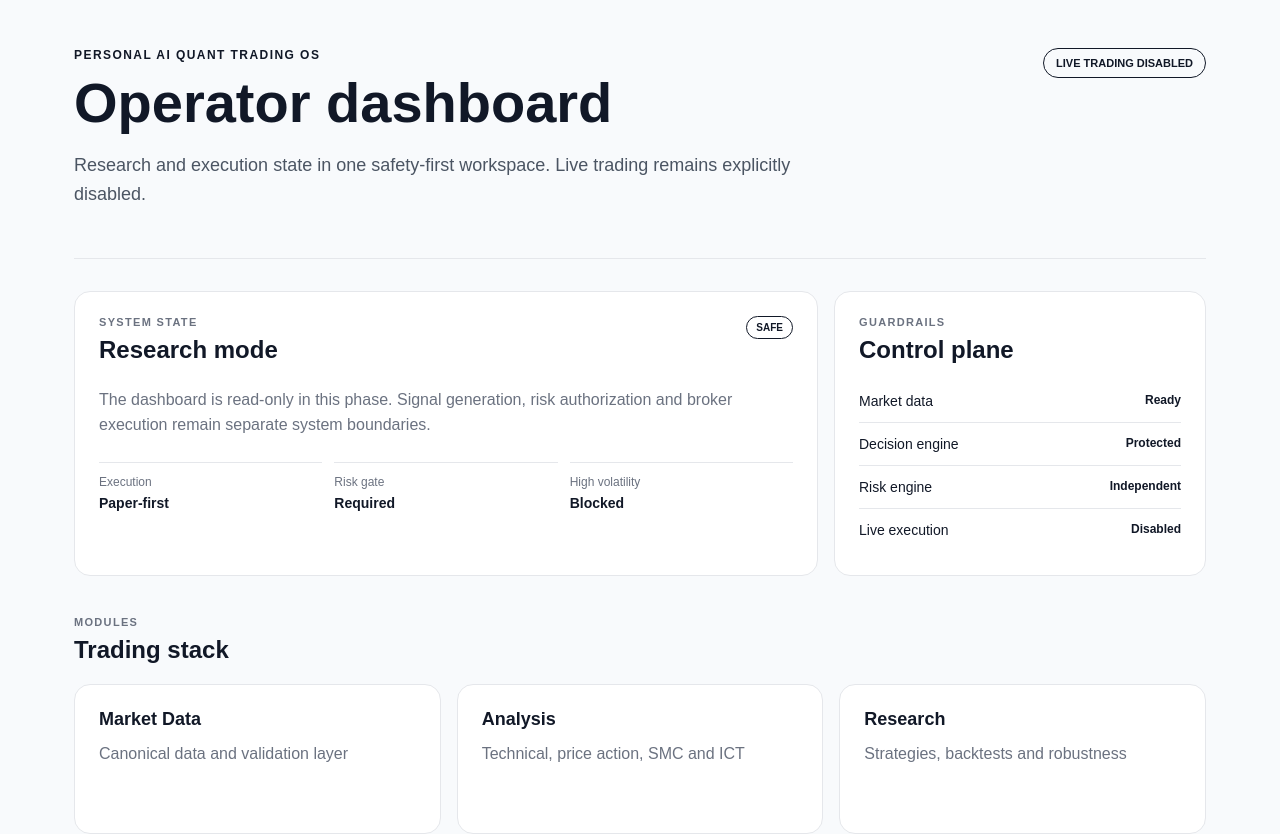
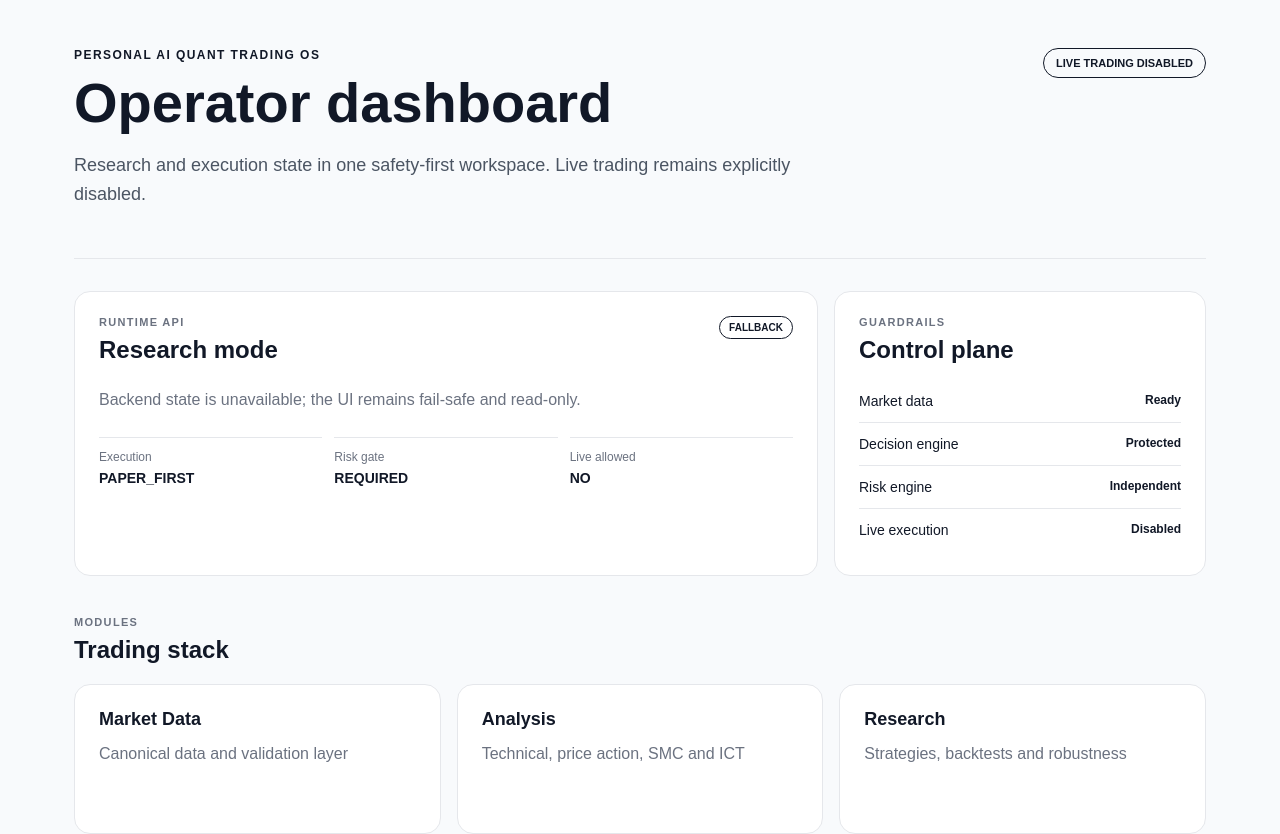
Before and after one commit to RahulParmar311197/Personal-AI-Quant-Trading-OS, a Next.js app in the folder 21_FRONTEND/: page / in a window 1280 px wide. Shown: the top 834 px of the page. Built offline with nearby package versions, Linux system fonts and the light colour scheme; no server answers.

Commit message:
feat dashboard consume runtime state API

```diff
--- a/21_FRONTEND/app/page.tsx
+++ b/21_FRONTEND/app/page.tsx
@@ -1,3 +1,5 @@
+import DashboardStatePanel from "./dashboard-state";
+
 const modules = [
   ["Market Data", "Canonical data and validation layer"],
   ["Analysis", "Technical, price action, SMC and ICT"],
@@ -30,34 +32,7 @@ export default function HomePage() {
       </header>
 
       <section className="dashboard-grid" aria-label="Trading system overview">
-        <article className="panel overview-panel">
-          <div className="panel-heading">
-            <div>
-              <p className="section-label">SYSTEM STATE</p>
-              <h2>Research mode</h2>
-            </div>
-            <span className="badge">SAFE</span>
-          </div>
-          <p className="muted">
-            The dashboard is read-only in this phase. Signal generation, risk authorization and
-            broker execution remain separate system boundaries.
-          </p>
-          <div className="metric-row">
-            <div>
-              <span className="metric-label">Execution</span>
-              <strong>Paper-first</strong>
-            </div>
-            <div>
-              <span className="metric-label">Risk gate</span>
-              <strong>Required</strong>
-            </div>
-            <div>
-              <span className="metric-label">High volatility</span>
-              <strong>Blocked</strong>
-            </div>
-          </div>
-        </article>
-
+        <DashboardStatePanel />
         <article className="panel controls-panel">
           <div className="panel-heading">
             <div>
```
